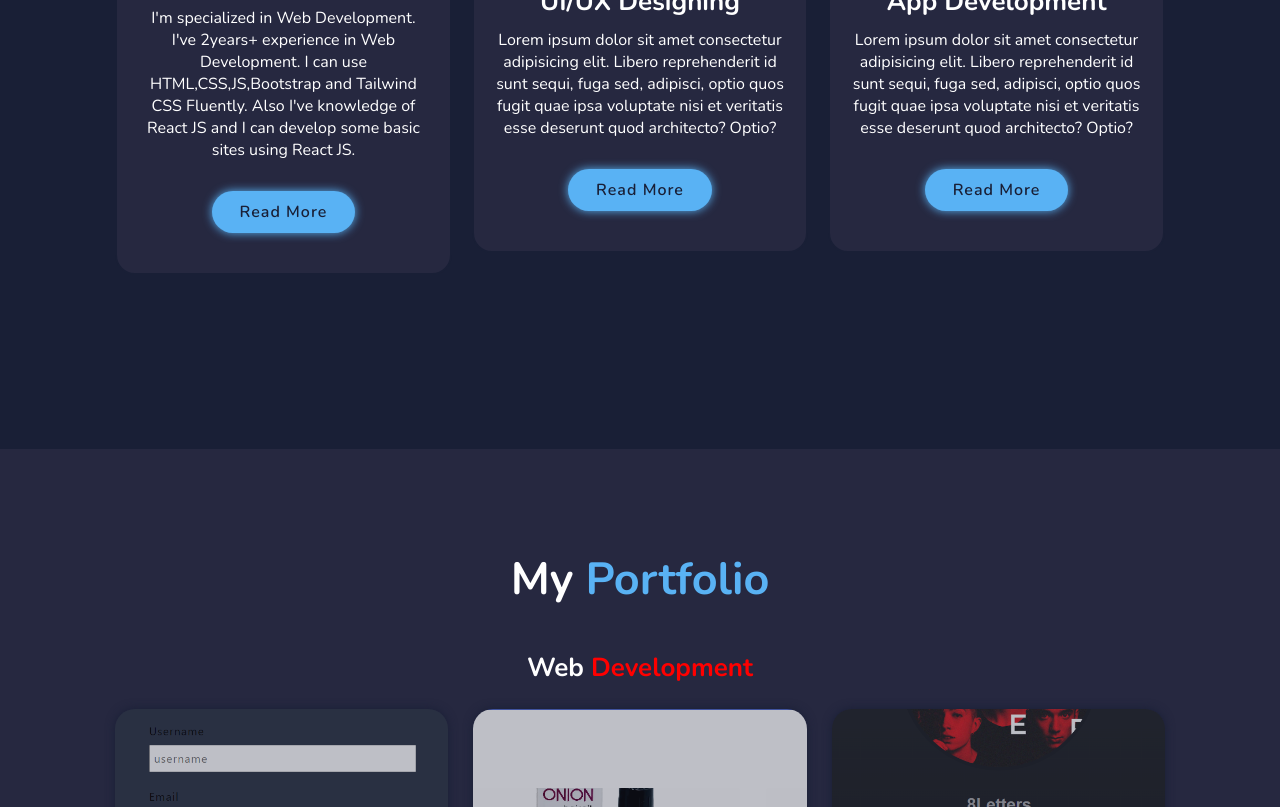
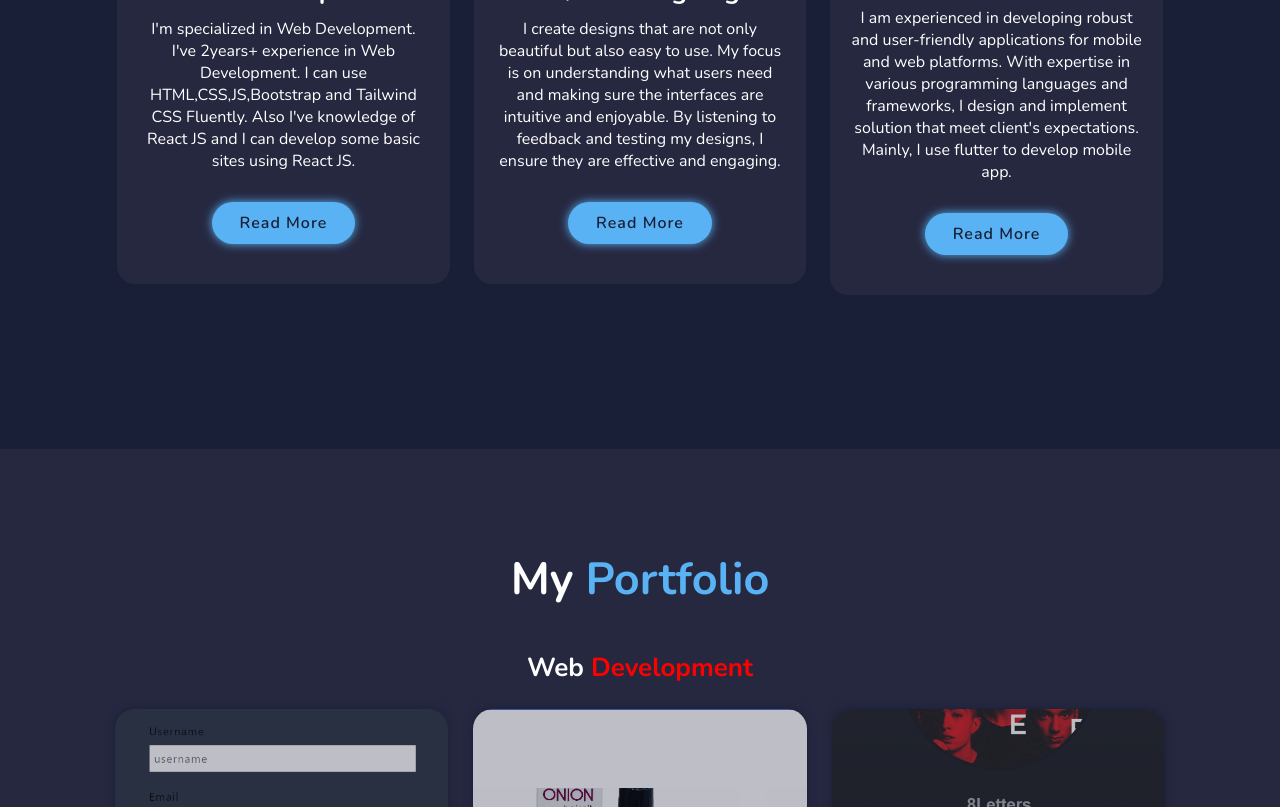
Before and after one commit to ajaydhakal1/New-Portfolio, a plain HTML site: page index.html in a window 1280 px wide. Shown: the part 1951-2758 px from the top of the page. Drawn offline with nearby package versions, Linux system fonts and the light colour scheme.

Commit message:
my-portfolio

```diff
--- a/index.html
+++ b/index.html
@@ -11,14 +11,14 @@
       crossorigin="anonymous"
       referrerpolicy="no-referrer"
     />
-    <link rel="shortcut icon" href="assets/favicon.png" type="image/x-icon">
+    <link rel="shortcut icon" href="assets/favicon.png" type="image/x-icon" />
     <title>Ajay Dhakal</title>
   </head>
   <body>
     <!-- Header -->
     <header class="header">
       <a href="#" class="logo" style="cursor: pointer">
-        <img src="assets/my_logo.png" alt="logo" width="20%">
+        <img src="assets/my_logo.png" alt="logo" width="20%" />
       </a>
 
       <i class="fa-solid fa-bars" id="menu-icon"></i>
@@ -111,10 +111,10 @@
           <i class="fa-solid fa-palette"></i>
           <h3>UI/UX Designing</h3>
           <p>
-            Lorem ipsum dolor sit amet consectetur adipisicing elit. Libero
-            reprehenderit id sunt sequi, fuga sed, adipisci, optio quos fugit
-            quae ipsa voluptate nisi et veritatis esse deserunt quod architecto?
-            Optio?
+            I create designs that are not only beautiful but also easy to use.
+            My focus is on understanding what users need and making sure the
+            interfaces are intuitive and enjoyable. By listening to feedback and
+            testing my designs, I ensure they are effective and engaging.
           </p>
           <a href="#" class="btn">Read More</a>
         </div>
@@ -123,10 +123,10 @@
           <i class="fa-brands fa-android"></i>
           <h3>App Development</h3>
           <p>
-            Lorem ipsum dolor sit amet consectetur adipisicing elit. Libero
-            reprehenderit id sunt sequi, fuga sed, adipisci, optio quos fugit
-            quae ipsa voluptate nisi et veritatis esse deserunt quod architecto?
-            Optio?
+            I am experienced in developing robust and user-friendly applications
+            for mobile and web platforms. With expertise in various programming
+            languages and frameworks, I design and implement solution that meet
+            client's expectations. Mainly, I use flutter to develop mobile app.
           </p>
           <a href="#" class="btn">Read More</a>
         </div>
@@ -229,7 +229,10 @@
             <img src="assets/projects/weather-app.png" alt="Calculator" />
             <div class="portfolio-layer">
               <h4>Weather Web App</h4>
-              <p>A quick weather showing app. Just enter the city name and see the temperature.</p>
+              <p>
+                A quick weather showing app. Just enter the city name and see
+                the temperature.
+              </p>
               <i class="fa-solid fa-up-right-from-square"></i>
             </div>
           </a>
```
